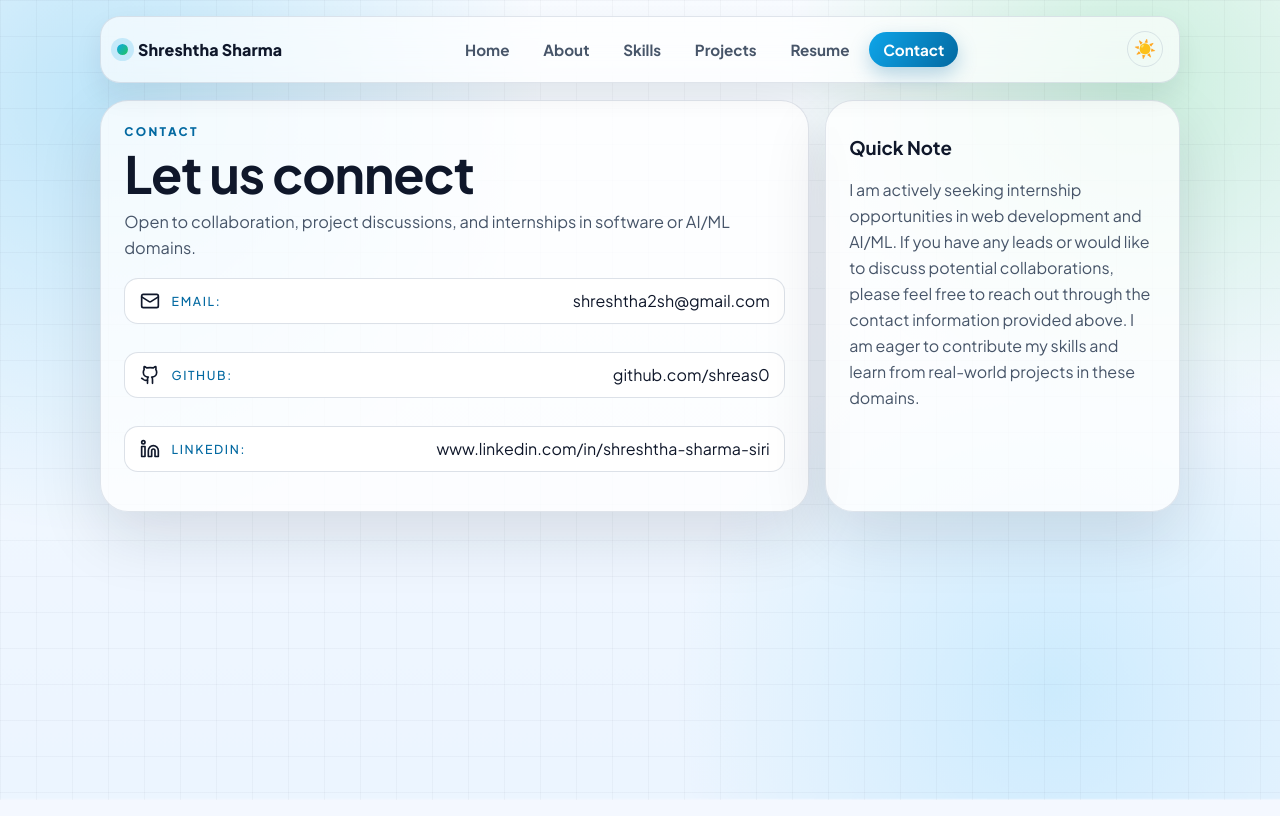
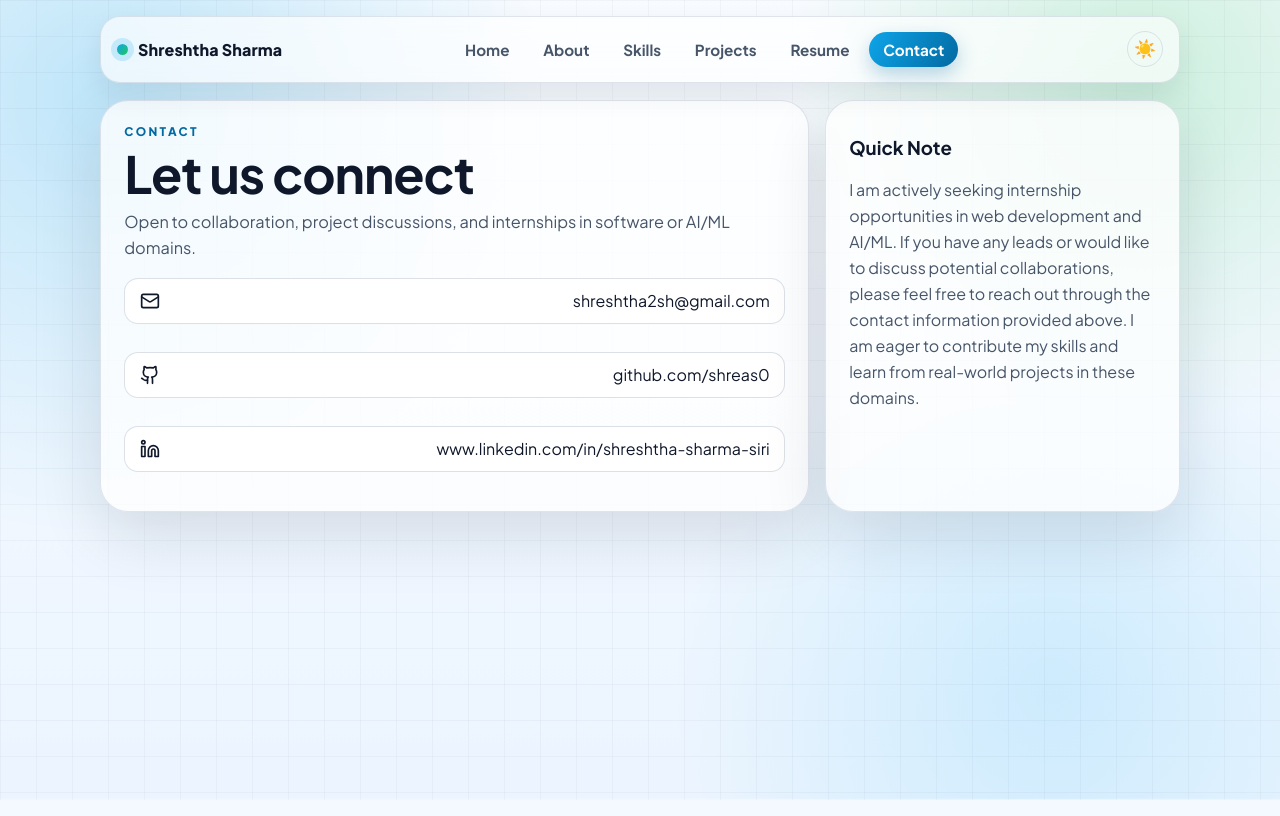
Before and after one commit to shreas0/pf, a React (Create React App) app: page /#/contact in a window 1280 px wide. Built offline with nearby package versions, Linux system fonts and the light colour scheme.

Commit message:
Remove labels for contact links leaving only icons

```diff
--- a/src/pages/ContactPage.js
+++ b/src/pages/ContactPage.js
@@ -37,7 +37,6 @@ function ContactPage() {
               <div style={{ display: 'flex', alignItems: 'center', color: 'var(--text-secondary)' }}>
                 {getIcon(item.label)}
               </div>
-              <span style={{ fontWeight: '500' }}>{item.label}:</span>
               <a href={item.href} target="_blank" rel="noreferrer" style={{ marginLeft: 'auto' }}>
                 {item.value}
               </a>
```
